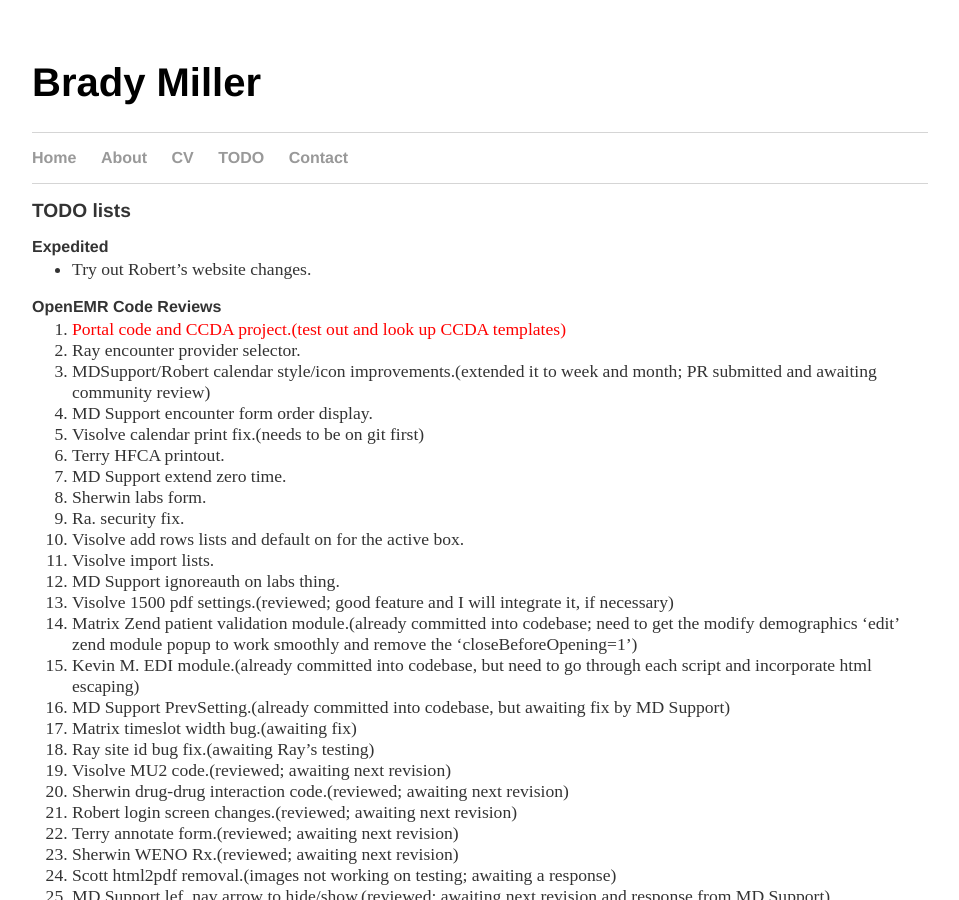
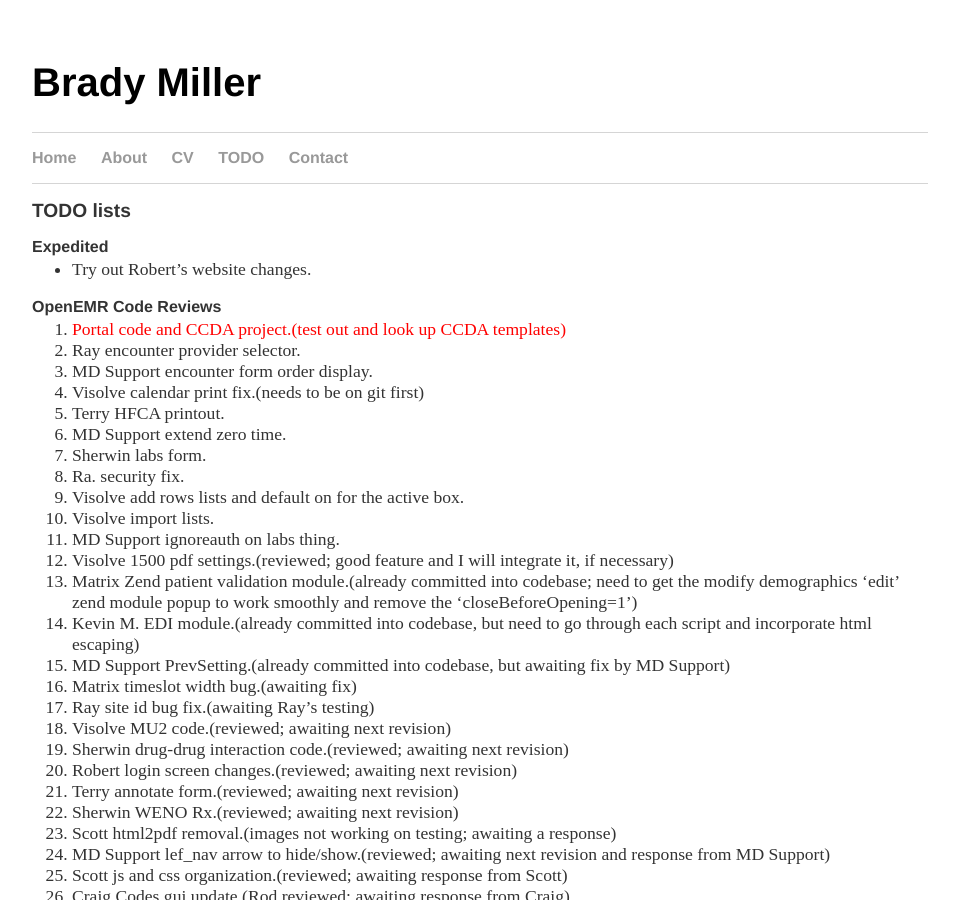
Before and after one commit to bradymiller/bradymiller.github.io, a Jekyll site: the page built from todo/index.md, in a window 1280 px wide and 900 px high. Shown: the whole window, without its empty margins (160-1119 px from the left). Built offline with Jekyll 4.4.1, drawn with Linux system fonts in a browser that asks for light colours.

Commit message:
Update todo list

```diff
--- a/todo/index.md
+++ b/todo/index.md
@@ -9,7 +9,6 @@
 ### OpenEMR Code Reviews
 1. <span style="color: red">Portal code and CCDA project.(test out and look up CCDA templates)</span>
 1. Ray encounter provider selector.
-1. MDSupport/Robert calendar style/icon improvements.(extended it to week and month; PR submitted and awaiting community review)
 1. MD Support encounter form order display.
 1. Visolve calendar print fix.(needs to be on git first)
 1. Terry HFCA printout.
```
